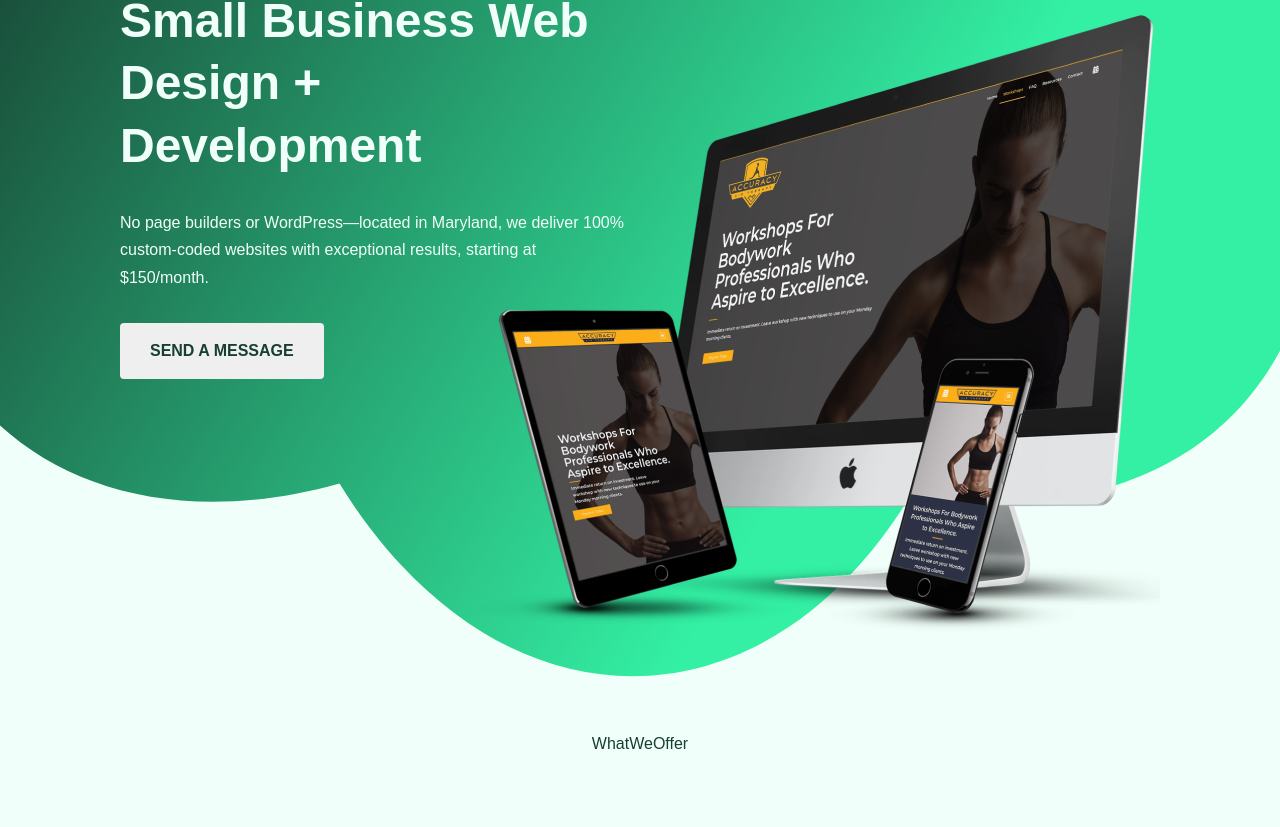
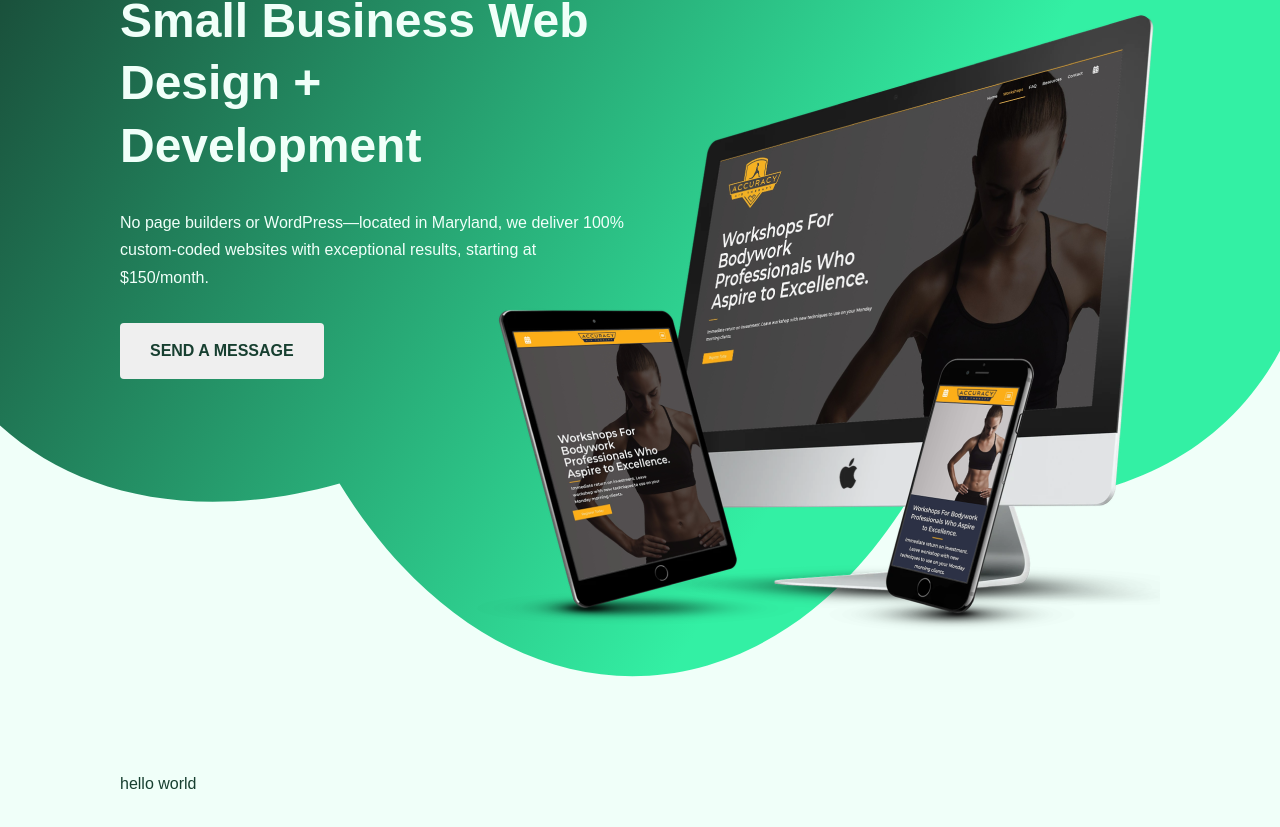
Before and after one commit to adinduokoro/Byte-Back-Digital-V2, a React (Create React App) app: page / in a window 1280 px wide. Shown: the part 197-1024 px from the top of the page. Before the commit the page ends 982 px from the top, so only its background shows below. Built offline with nearby package versions, Linux system fonts and the light colour scheme.

Commit message:
Offer Section
Setting up the layout for the offer section.

```diff
--- a/src/App.css
+++ b/src/App.css
@@ -55,7 +55,7 @@ section {
   justify-content: center;
   align-items: center;
   overflow: hidden;
-  margin: 2rem 0;
+  margin-bottom: 4.5rem;
 }
 
 /* Container styles */
--- a/src/components/hero/Hero.module.css
+++ b/src/components/hero/Hero.module.css
@@ -1,7 +1,3 @@
-section {
-  margin-top: 0px !important;
-}
-
 .hero {
   position: relative;
   height: 56.25rem;
--- a/src/components/whatWeOffer/WhatWeOffer.js
+++ b/src/components/whatWeOffer/WhatWeOffer.js
@@ -1,10 +1,20 @@
-import React from 'react'
-import styles from "./WhatWeOffer.module.css"
+import React from "react";
+import styles from "./WhatWeOffer.module.css";
 
 const WhatWeOffer = () => {
   return (
-    <div>WhatWeOffer</div>
-  )
-}
+    <section className={styles["what-we-offer"]}>
+      <div className="container">
+        <div className={styles["what-we-offer-content"]}>
+          hello world
+          {/* h2 */}
+          {/* ruler */}
+          {/* p */}
+          {/* offer cards */}
+        </div>
+      </div>
+    </section>
+  );
+};
 
-export default WhatWeOffer
+export default WhatWeOffer;
--- a/src/components/whatWeOffer/WhatWeOffer.module.css
+++ b/src/components/whatWeOffer/WhatWeOffer.module.css
@@ -0,0 +1,16 @@
+.what-we-offer{
+    position: relative;
+    height: 37.390625rem;
+    width: 100%;
+}
+
+
+
+/* .hero-content {
+    display: flex;
+    flex-direction: column;
+    gap: 2rem;
+    margin-top: 11.6875rem;
+    max-width: 31.5625rem;
+    width: 100%;
+  } */
```
